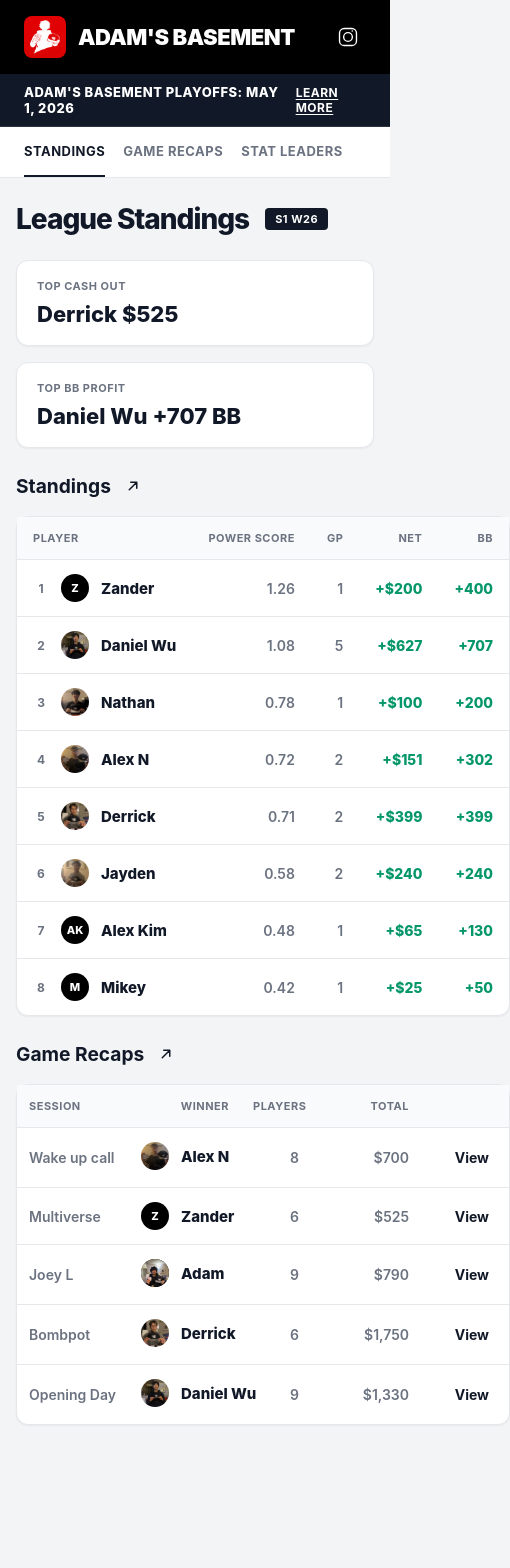
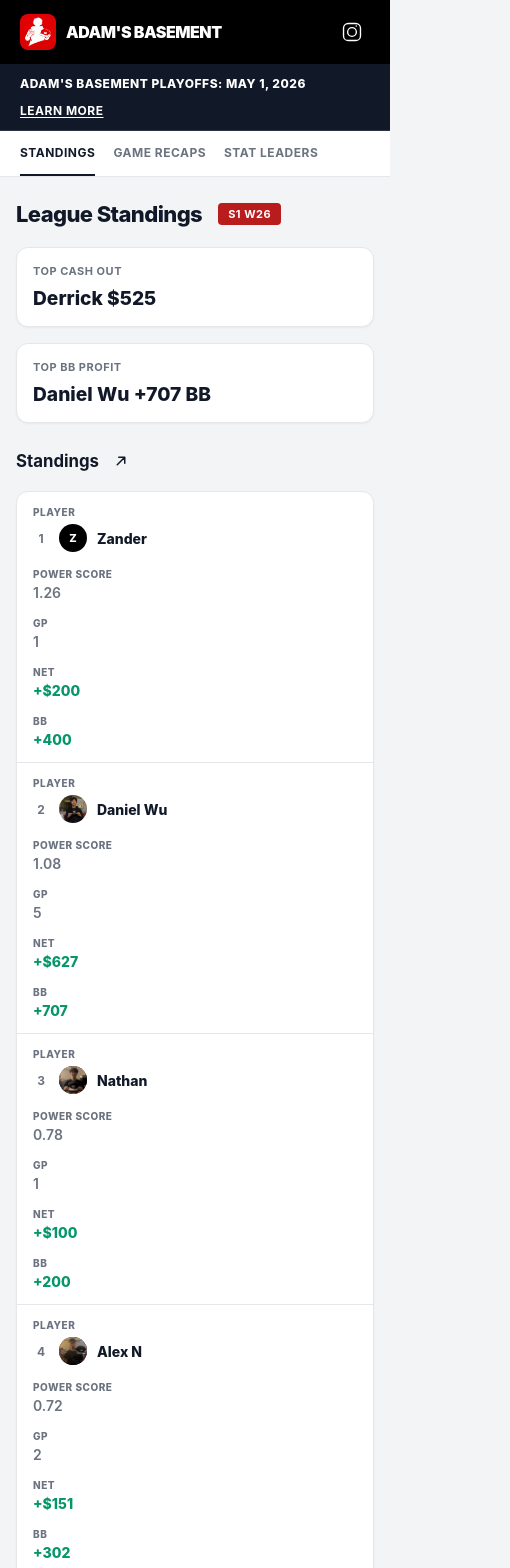
Before and after one commit to dnl-wu/pokerstats, a React (Vite) app: page / in a window 390 px wide. Shown: the top 1568 px of the page, 510 px wide, since content can reach past the window. Before the commit the page ends 1449 px from the top, so only its background shows below. Built offline with nearby package versions, Linux system fonts and the light colour scheme.

Commit message:
Minor UI fixes
Added red accent and hyperlinked game recaps from player profiles

```diff
--- a/src/App.css
+++ b/src/App.css
@@ -15,6 +15,7 @@ body {
   background-color: var(--bg-color);
   color: var(--text-main);
   -webkit-font-smoothing: antialiased;
+  overflow-x: hidden;
 }
 
 button {
@@ -35,6 +36,7 @@ button {
 .announcement-text {
   display: flex;
   align-items: center;
+  flex-wrap: wrap;
   gap: 12px;
   padding: 10px 24px;
   font-size: 13px;
@@ -65,6 +67,7 @@ header {
   display: flex;
   align-items: center;
   justify-content: space-between;
+  gap: 12px;
   padding: 16px 24px;
 }
 
@@ -82,6 +85,8 @@ header {
   font-weight: 900;
   letter-spacing: -0.5px;
   text-transform: uppercase;
+  min-width: 0;
+  text-align: left;
 }
 
 .logo-image {
@@ -119,6 +124,12 @@ header {
   display: flex;
   gap: 32px;
   padding: 0 24px;
+  overflow-x: auto;
+  scrollbar-width: none;
+}
+
+.sub-nav-container::-webkit-scrollbar {
+  display: none;
 }
 
 .sub-nav-link {
@@ -172,6 +183,10 @@ header {
   letter-spacing: 0.5px;
 }
 
+.season-badge-red {
+  background-color: #b91c1c;
+}
+
 .summary-card-grid {
   display: grid;
   grid-template-columns: repeat(2, minmax(0, 1fr));
@@ -199,6 +214,7 @@ header {
 .summary-stat-value {
   font-size: 22px;
   font-weight: 800;
+  overflow-wrap: anywhere;
 }
 
 .standings-card,
@@ -227,6 +243,8 @@ header {
   margin-bottom: 16px;
   display: flex;
   align-items: center;
+  justify-content: space-between;
+  gap: 12px;
 }
 
 .section-title-row {
@@ -249,6 +267,7 @@ header {
   cursor: pointer;
   color: var(--text-main);
   font-weight: 700;
+  text-align: left;
 }
 
 .section-icon-button {
@@ -272,6 +291,7 @@ header {
 
 .table-responsive {
   overflow-x: auto;
+  -webkit-overflow-scrolling: touch;
 }
 
 table {
@@ -303,6 +323,7 @@ td {
   font-weight: 600;
   border-bottom: 1px solid var(--border-color);
   color: var(--text-muted);
+  vertical-align: middle;
 }
 
 tr:last-child td {
@@ -356,6 +377,7 @@ tr:hover td {
   display: inline-flex;
   align-items: center;
   gap: 12px;
+  min-width: 0;
 }
 
 .player-name-inline {
@@ -384,12 +406,15 @@ tr:hover td {
   padding: 0;
   cursor: pointer;
   color: var(--text-main);
+  max-width: 100%;
 }
 
 .player-name-text {
   font-weight: 800;
   font-size: 15px;
   color: var(--text-main);
+  min-width: 0;
+  overflow-wrap: anywhere;
 }
 
 .rank-num {
@@ -457,6 +482,7 @@ tr:hover td {
   font-size: 2rem;
   font-weight: 800;
   letter-spacing: -1px;
+  overflow-wrap: anywhere;
 }
 
 .badge {
@@ -467,6 +493,7 @@ tr:hover td {
   border-radius: 999px;
   font-size: 12px;
   font-weight: 700;
+  max-width: 100%;
 }
 
 .stat-grid {
@@ -516,12 +543,50 @@ tr:hover td {
   .session-summary {
     grid-template-columns: 1fr;
   }
+
+  .nav-container,
+  .announcement-text,
+  .sub-nav-container,
+  .main-content {
+    padding-left: 20px;
+    padding-right: 20px;
+  }
+
+  .page-title {
+    font-size: 24px;
+  }
 }
 
 @media (max-width: 640px) {
+  .announcement-text {
+    padding-top: 12px;
+    padding-bottom: 12px;
+    font-size: 12px;
+  }
+
+  .nav-container {
+    padding-top: 14px;
+    padding-bottom: 14px;
+  }
+
+  .logo {
+    font-size: 16px;
+    gap: 10px;
+  }
+
+  .logo-image {
+    width: 36px;
+    height: 36px;
+  }
+
   .sub-nav-container {
     gap: 18px;
-    overflow-x: auto;
+  }
+
+  .sub-nav-link {
+    padding: 14px 0;
+    font-size: 12px;
+    white-space: nowrap;
   }
 
   .main-content {
@@ -529,14 +594,148 @@ tr:hover td {
     padding: 0 16px;
   }
 
+  .page-header {
+    margin-bottom: 20px;
+  }
+
+  .page-title {
+    font-size: 22px;
+    letter-spacing: -0.6px;
+  }
+
+  .summary-stat-card,
+  .stat-box,
+  .player-directory,
+  .loading {
+    padding-left: 16px;
+    padding-right: 16px;
+  }
+
+  .summary-stat-card {
+    padding-top: 16px;
+    padding-bottom: 16px;
+  }
+
+  .summary-stat-value,
+  .stat-value {
+    font-size: 1.2rem;
+  }
+
   .player-hero {
     flex-direction: column;
     align-items: flex-start;
     gap: 16px;
+    margin-bottom: 24px;
   }
 
-  th,
-  td {
+  .player-info {
+    width: 100%;
+  }
+
+  .player-info h2 {
+    font-size: 1.75rem;
+  }
+
+  .profile-avatar.large {
+    width: 64px;
+    height: 64px;
+    font-size: 20px;
+  }
+
+  .stat-grid {
+    grid-template-columns: repeat(2, minmax(0, 1fr));
+    gap: 12px;
+    margin-bottom: 24px;
+  }
+
+  .session-summary {
+    gap: 12px;
     padding: 14px 16px;
   }
+
+  .section-title {
+    font-size: 1.05rem;
+  }
+
+  .responsive-table {
+    min-width: 100%;
+  }
+
+  .responsive-table thead {
+    display: none;
+  }
+
+  .responsive-table,
+  .responsive-table tbody,
+  .responsive-table tr,
+  .responsive-table td {
+    display: block;
+    width: 100%;
+  }
+
+  .responsive-table tr {
+    padding: 14px 16px;
+    border-bottom: 1px solid var(--border-color);
+  }
+
+  .responsive-table tr:last-child {
+    border-bottom: none;
+  }
+
+  .responsive-table td {
+    border: 0;
+    padding: 8px 0;
+    text-align: left;
+    white-space: normal;
+  }
+
+  .responsive-table td:first-child {
+    padding-top: 0;
+  }
+
+  .responsive-table td:last-child {
+    padding-bottom: 0;
+  }
+
+  .responsive-table td::before {
+    content: attr(data-label);
+    display: block;
+    margin-bottom: 4px;
+    color: var(--text-muted);
+    font-size: 10px;
+    font-weight: 800;
+    letter-spacing: 0.5px;
+    text-transform: uppercase;
+  }
+
+  .leaderboard-table td[data-label='Player']::before,
+  .game-results-table td[data-label='Player']::before,
+  .sessions-table td[data-label='Winner']::before {
+    margin-bottom: 6px;
+  }
+
+  .sessions-table td[data-label='Action'] {
+    padding-top: 12px;
+  }
+
+  .compact-recaps-table,
+  .compact-recaps-table td,
+  .compact-recaps-table th {
+    table-layout: auto;
+  }
+
+  .compact-recaps-table td:nth-child(2) .player-name-inline,
+  .compact-recaps-table td:nth-child(2) .player-name-button {
+    min-width: 0;
+  }
+
+  .player-name-button,
+  .player-name-inline {
+    gap: 10px;
+    width: 100%;
+  }
+
+  .player-name-text {
+    font-size: 14px;
+  }
 }
--- a/src/App.jsx
+++ b/src/App.jsx
@@ -140,11 +140,24 @@ function App() {
     }
 
     if (view.type === 'game' && activeGame) {
-      return <GameView game={activeGame} onBack={() => setView({ type: 'sessions' })} onSelectPlayer={openPlayer} />
+      return (
+        <GameView
+          game={activeGame}
+          onBack={() => setView(view.returnTo ?? { type: 'sessions' })}
+          onSelectPlayer={openPlayer}
+          backLabel={view.returnTo?.type === 'player' ? 'Back to Player' : 'Back to Sessions'}
+        />
+      )
     }
 
     if (view.type === 'player' && activePlayer) {
-      return <PlayerView profile={activePlayer} onBack={goHome} />
+      return (
+        <PlayerView
+          profile={activePlayer}
+          onBack={goHome}
+          onOpenGame={(gameId) => setView({ type: 'game', gameId, returnTo: { type: 'player', playerName: activePlayer.player } })}
+        />
+      )
     }
 
     return (
--- a/src/components/tables.jsx
+++ b/src/components/tables.jsx
@@ -9,7 +9,7 @@ import { Avatar, LinkButton, PlayerNameCell } from './ui.jsx'
 
 export function LeaderboardTable({ rows, onSelectPlayer, compact = false }) {
   return (
-    <table>
+    <table className="responsive-table leaderboard-table">
       <thead>
         <tr>
           <th>Player</th>
@@ -25,18 +25,18 @@ export function LeaderboardTable({ rows, onSelectPlayer, compact = false }) {
       <tbody>
         {rows.map((row) => (
           <tr key={row.id}>
-            <td>
+            <td data-label="Player">
               <PlayerNameCell name={row.player} onSelect={onSelectPlayer} rank={row.rank} />
             </td>
-            <td>{formatDecimal(row.powerRanking)}</td>
-            <td>{row.gamesPlayed}</td>
-            <td className={playerResultClass(row.totalProfit)}>{formatSignedCurrency(row.totalProfit)}</td>
-            <td className={playerResultClass(row.bbProfit)}>{formatSignedNumber(row.bbProfit)}</td>
+            <td data-label="Power Score">{formatDecimal(row.powerRanking)}</td>
+            <td data-label="GP">{row.gamesPlayed}</td>
+            <td data-label="Net" className={playerResultClass(row.totalProfit)}>{formatSignedCurrency(row.totalProfit)}</td>
+            <td data-label="BB" className={playerResultClass(row.bbProfit)}>{formatSignedNumber(row.bbProfit)}</td>
             {!compact ? (
-              <td className={playerResultClass(row.averageProfit)}>{formatSignedCurrency(row.averageProfit)}</td>
+              <td data-label="Avg" className={playerResultClass(row.averageProfit)}>{formatSignedCurrency(row.averageProfit)}</td>
             ) : null}
-            {!compact ? <td>{row.winRate}</td> : null}
-            {!compact ? <td>{row.roi}</td> : null}
+            {!compact ? <td data-label="Win %">{row.winRate}</td> : null}
+            {!compact ? <td data-label="ROI">{row.roi}</td> : null}
           </tr>
         ))}
       </tbody>
@@ -46,7 +46,7 @@ export function LeaderboardTable({ rows, onSelectPlayer, compact = false }) {
 
 export function SessionsTable({ games, onOpenGame, onSelectPlayer, compact = false }) {
   return (
-    <table className={compact ? 'compact-recaps-table' : ''}>
+    <table className={`responsive-table sessions-table${compact ? ' compact-recaps-table' : ''}`}>
       <thead>
         <tr>
           <th>Session</th>
@@ -59,8 +59,8 @@ export function SessionsTable({ games, onOpenGame, onSelectPlayer, compact = fal
       <tbody>
         {games.map((game) => (
           <tr key={game.id}>
-            <td>{game.gameName}</td>
-            <td>
+            <td data-label="Session">{game.gameName}</td>
+            <td data-label="Winner">
               <div className="player-name-inline">
                 {game.winner ? (
                   onSelectPlayer ? (
@@ -76,9 +76,9 @@ export function SessionsTable({ games, onOpenGame, onSelectPlayer, compact = fal
                 )}
               </div>
             </td>
-            <td>{game.players.length}</td>
-            <td>{formatCurrency(game.totalBuyIn)}</td>
-            <td>
+            <td data-label="Players">{game.players.length}</td>
+            <td data-label="Total">{formatCurrency(game.totalBuyIn)}</td>
+            <td data-label="Action">
               <LinkButton onClick={() => onOpenGame(game.id)}>
                 {compact ? 'View' : 'View Session'}
               </LinkButton>
--- a/src/components/ui.jsx
+++ b/src/components/ui.jsx
@@ -59,11 +59,11 @@ export function SectionHeader({ title, actionLabel, onAction }) {
   )
 }
 
-export function PageHeader({ title, badge }) {
+export function PageHeader({ title, badge, badgeClassName = '' }) {
   return (
     <div className="page-header">
       <h1 className="page-title">{title}</h1>
-      {badge ? <div className="season-badge">{badge}</div> : null}
+      {badge ? <div className={`season-badge ${badgeClassName}`.trim()}>{badge}</div> : null}
     </div>
   )
 }
--- a/src/components/views.jsx
+++ b/src/components/views.jsx
@@ -30,7 +30,7 @@ export function HomeView({
 }) {
   return (
     <div className="main-content">
-      <PageHeader title="League Standings" badge="S1 W26" />
+      <PageHeader title="League Standings" badge="S1 W26" badgeClassName="season-badge-red" />
       <SummaryCards topCashout={topCashout} topBbProfit={topBbProfit} />
 
       <div className="home-grid">
@@ -93,10 +93,10 @@ export function SessionsView({ games, onBack, onOpenGame, onSelectPlayer }) {
   )
 }
 
-export function GameView({ game, onBack, onSelectPlayer }) {
+export function GameView({ game, onBack, onSelectPlayer, backLabel = 'Back to Sessions' }) {
   return (
     <div className="main-content">
-      <LinkButton onClick={onBack}>Back to Sessions</LinkButton>
+      <LinkButton onClick={onBack}>{backLabel}</LinkButton>
       <PageHeader title={game.gameName} badge={game.date} />
       <div className="standings-card session-summary">
         <div><strong>Winner:</strong> {game.winner?.player ?? '—'}</div>
@@ -105,7 +105,7 @@ export function GameView({ game, onBack, onSelectPlayer }) {
         <div><strong>Total Buy In:</strong> {formatCurrency(game.totalBuyIn)}</div>
       </div>
       <StandingsCard>
-        <table>
+        <table className="responsive-table game-results-table">
           <thead>
             <tr>
               <th>Player</th>
@@ -118,13 +118,13 @@ export function GameView({ game, onBack, onSelectPlayer }) {
           <tbody>
             {game.players.map((player) => (
               <tr key={player.id}>
-                <td>
+                <td data-label="Player">
                   <PlayerNameCell name={player.player} onSelect={onSelectPlayer} />
                 </td>
-                <td>{formatCurrency(player.buyIn)}</td>
-                <td>{formatCurrency(player.cashOut)}</td>
-                <td className={playerResultClass(player.netProfit)}>{formatSignedCurrency(player.netProfit)}</td>
-                <td className={playerResultClass(player.profitBigBlind)}>{formatSignedNumber(player.profitBigBlind)}</td>
+                <td data-label="Buy In">{formatCurrency(player.buyIn)}</td>
+                <td data-label="Cash Out">{formatCurrency(player.cashOut)}</td>
+                <td data-label="Net" className={playerResultClass(player.netProfit)}>{formatSignedCurrency(player.netProfit)}</td>
+                <td data-label="Profit (BB)" className={playerResultClass(player.profitBigBlind)}>{formatSignedNumber(player.profitBigBlind)}</td>
               </tr>
             ))}
           </tbody>
@@ -134,7 +134,7 @@ export function GameView({ game, onBack, onSelectPlayer }) {
   )
 }
 
-export function PlayerView({ profile, onBack }) {
+export function PlayerView({ profile, onBack, onOpenGame }) {
   const { player, summary, sessions } = profile
   let streak = 0
 
@@ -193,7 +193,7 @@ export function PlayerView({ profile, onBack }) {
 
       <SectionHeader title="Session Log" />
       <StandingsCard>
-        <table>
+        <table className="responsive-table player-session-table">
           <thead>
             <tr>
               <th>Date</th>
@@ -209,13 +209,15 @@ export function PlayerView({ profile, onBack }) {
             {sessions.length ? (
               sessions.map((session) => (
                 <tr key={session.id}>
-                  <td>{session.date}</td>
-                  <td>{session.gameName}</td>
-                  <td>{session.placement}</td>
-                  <td>{formatCurrency(session.buyIn)}</td>
-                  <td>{formatCurrency(session.cashOut)}</td>
-                  <td className={playerResultClass(session.netProfit)}>{formatSignedCurrency(session.netProfit)}</td>
-                  <td className={playerResultClass(session.profitBigBlind)}>{formatSignedNumber(session.profitBigBlind)}</td>
+                  <td data-label="Date">{session.date}</td>
+                  <td data-label="Session">
+                    <LinkButton onClick={() => onOpenGame(session.gameId)}>{session.gameName}</LinkButton>
+                  </td>
+                  <td data-label="Place">{session.placement}</td>
+                  <td data-label="Buy In">{formatCurrency(session.buyIn)}</td>
+                  <td data-label="Cash Out">{formatCurrency(session.cashOut)}</td>
+                  <td data-label="Net" className={playerResultClass(session.netProfit)}>{formatSignedCurrency(session.netProfit)}</td>
+                  <td data-label="Profit (BB)" className={playerResultClass(session.profitBigBlind)}>{formatSignedNumber(session.profitBigBlind)}</td>
                 </tr>
               ))
             ) : (
```
Also changed, not shown: src/lib/data.js.
